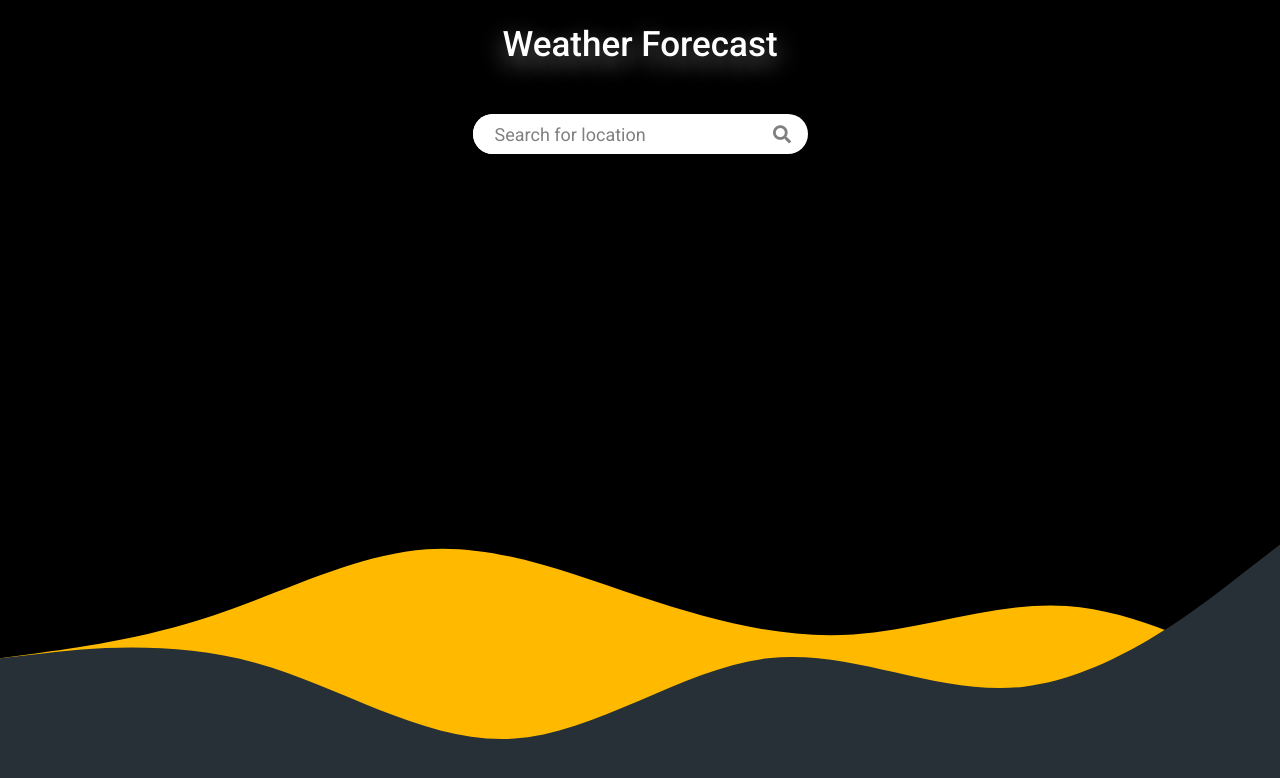
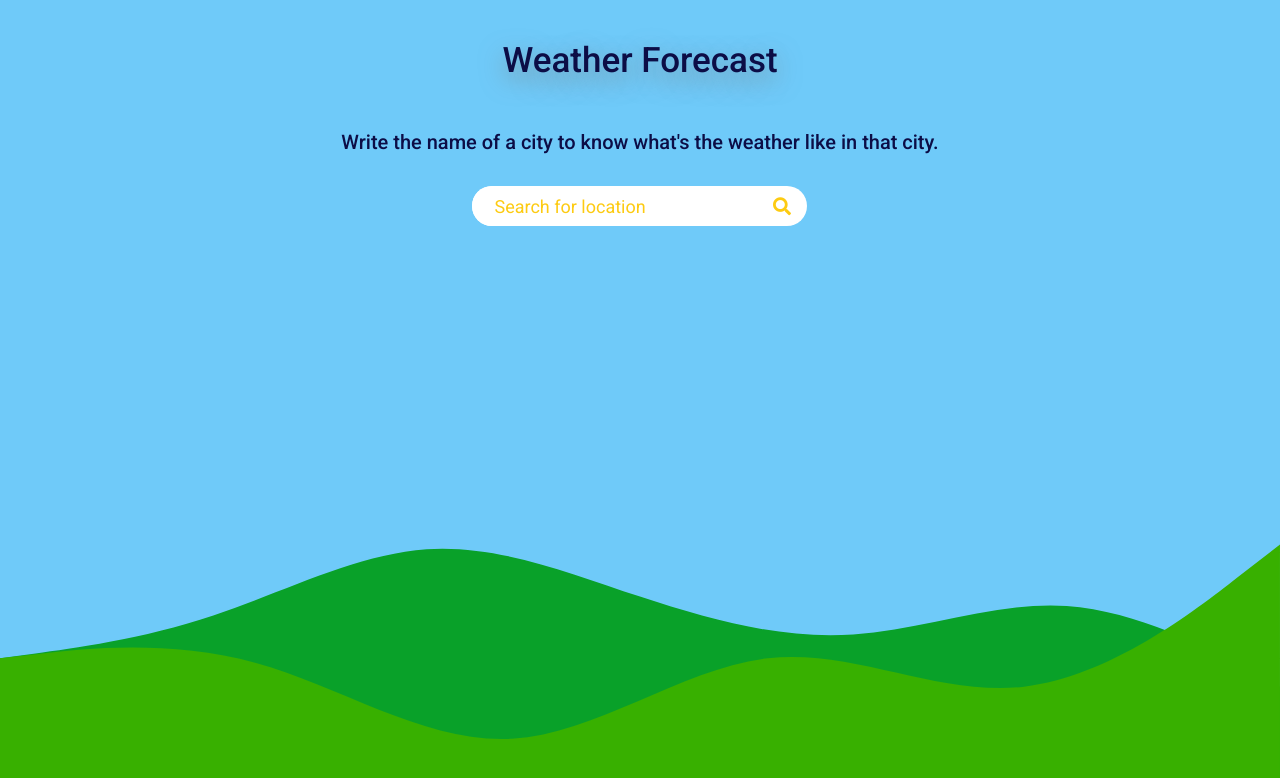
Before and after one commit to IsaiJesus/Weather-App, a React (Create React App) app: page / in a window 1280 px wide. Shown: the top 778 px of the page. Built offline with nearby package versions, Linux system fonts and the light colour scheme.

Commit message:
Weather app made with React js modified styles

```diff
--- a/src/App.js
+++ b/src/App.js
@@ -17,8 +17,8 @@ function App() {
   };
 
   return (
-    <div className="background d-flex flex-column justify-content-between">
-      <div className="container d-flex flex-column align-items-center justify-content-between">
+    <div className="background d-flex flex-column align-items-center justify-content-between">
+      <div className="container p-3 d-flex flex-column align-items-center justify-content-between">
         <Header />
         {forecast ? (
           <>
@@ -32,7 +32,7 @@ function App() {
         ) : (
           <>
             {!isLoading && <Form submitSearch={onSubmit} />}
-            {isError && <Error />}
+            {isError && <Error message={isError}/>}
             {isError && <Reload />}
             {isLoading && <Loader />}
           </>
@@ -44,12 +44,12 @@ function App() {
           viewBox="0 0 1440 320"
         >
           <path
-            fill="#ffba00"
+            fill="#09a129"
             fillOpacity="1"
             d="M0,160L40,154.7C80,149,160,139,240,112C320,85,400,43,480,37.3C560,32,640,64,720,90.7C800,117,880,139,960,133.3C1040,128,1120,96,1200,101.3C1280,107,1360,149,1400,170.7L1440,192L1440,320L1400,320C1360,320,1280,320,1200,320C1120,320,1040,320,960,320C880,320,800,320,720,320C640,320,560,320,480,320C400,320,320,320,240,320C160,320,80,320,40,320L0,320Z"
           ></path>
           <path
-            fill="#273036"
+            fill="#38b000"
             fillOpacity="1"
             d="M0,160L48,154.7C96,149,192,139,288,165.3C384,192,480,256,576,250.7C672,245,768,171,864,160C960,149,1056,203,1152,192C1248,181,1344,107,1392,69.3L1440,32L1440,320L1392,320C1344,320,1248,320,1152,320C1056,320,960,320,864,320C768,320,672,320,576,320C480,320,384,320,288,320C192,320,96,320,48,320L0,320Z"
           ></path>
--- a/src/components/Error.js
+++ b/src/components/Error.js
@@ -1,10 +1,10 @@
 import "../index.css";
 
-const Error = () => (
+const Error = ({message}) => (
   <div className="error mt-2 mb-4">
     <h3 className="m-0 text-center">
       <i className="fas fa-exclamation-circle pe-2"></i>
-      There is no such location
+      {message}
     </h3>
   </div>
 );
--- a/src/components/Form.js
+++ b/src/components/Form.js
@@ -5,7 +5,7 @@ import "../index.css";
 //Data from App component
 export default function Form({ submitSearch }) {
   //State to save the changes from the input
-  const [location, setLocation] = useState('');
+  const [location, setLocation] = useState("");
 
   //Function to send the text from the input
   const onSubmit = (e) => {
@@ -20,7 +20,9 @@ export default function Form({ submitSearch }) {
   };
 
   return (
-    <form className="form d-flex align-items-center justify-content-center my-4">
+    <form className="d-flex flex-column text-center align-items-center justify-content-center my-4">
+      <h4 className="instruction pb-4 m-0">Write the name of a city to know what's the weather like in that city.</h4>
+      <div className="form d-flex align-items-center justify-content-center my-2">
         <input
           type="text"
           placeholder="Search for location"
@@ -29,7 +31,11 @@ export default function Form({ submitSearch }) {
           value={location}
           onChange={(e) => setLocation(e.target.value)}
         />
-      <button onClick={onSubmit} className="form-button fas fa-search"></button>
+        <button
+          onClick={onSubmit}
+          className="form-button fas fa-search"
+        ></button>
+      </div>
     </form>
   );
 }
--- a/src/components/Header.js
+++ b/src/components/Header.js
@@ -2,8 +2,10 @@ import "../index.css";
 
 export default function Header() {
   return (
-    <h1 className="header text-center pt-4 pb-4 px-3 m-0">
+    <>
+      <h1 className="header text-center pt-4 pb-4 px-3 m-0">
       Weather Forecast
     </h1>
+    </>
   );
 }
--- a/src/components/Reload.js
+++ b/src/components/Reload.js
@@ -1,3 +1,5 @@
+import "../index.css";
+
 export default function Reload() {
 
   const handleReload = () => {
@@ -6,7 +8,7 @@ export default function Reload() {
 
   return (
     <button
-      className="btn btn-outline-warning mt-2 mb-5"
+      className="reload"
       onClick={handleReload}
     >
       Reload Page
--- a/src/hooks/useForecast.js
+++ b/src/hooks/useForecast.js
@@ -25,7 +25,7 @@ const useForecast = () => {
 
     //If the search doesn't exist, return the Error component
     if (!data || data.length === 0) {
-      setIsError(true);
+      setIsError('There is no such location');
       setIsLoading(false);
       return;
     }
@@ -38,7 +38,7 @@ const useForecast = () => {
     const { data } = await axios(`${REQUEST_URL}/${woeid}`);
     //If the search doesn't exist, return the Error component
     if (!data || data.length === 0) {
-      setIsError(true);
+      setIsError('Something went wrong');
       setIsLoading(false);
       return;
     }
@@ -73,7 +73,7 @@ const useForecast = () => {
     if (!response?.woeid) return;
 
     const data = await getForecastData(response.woeid);
-    //If theres is not data, return
+    //If there is not data, return
     if (!data) return;
 
     gatherForecastData(data);
--- a/src/index.css
+++ b/src/index.css
@@ -5,18 +5,23 @@
 /*Background*/
 .background{
   min-height: 100vh;
-  background: #000;
+  background: #6FCAF9;
 }
 
 /*Header*/
 
 .header{
-  color: #fff;
+  color: rgb(12, 13, 70);
   font-size: 35px;
-  text-shadow: rgba(180, 180, 180, 0.68) 0px 8px 24px;
+  text-shadow: rgba(128, 128, 128, 0.68) 0px 8px 24px;
 }
 
 /*Form*/
+
+.instruction{
+  font-size: 20px;
+  color: rgb(12, 13, 70);
+}
 
 .form{
   background-color: #fff;
@@ -30,7 +35,6 @@
   padding-left: 22px;
   border-radius: 25px;
   height: 40px;
-  color: gray;
   font-size: 18px;
   width: 100%;
 }
@@ -40,7 +44,7 @@
 }
 
 .form-input::placeholder{
-  color: gray;
+  color: #fdcb12;
 }
 
 .form-button{
@@ -49,7 +53,7 @@
   background: none;
   height: 40px;
   width: 60px;
-  color: gray;
+  color: #fdcb12;
   outline: none;
   font-size: 18px;
 }
@@ -62,7 +66,7 @@
 
 .today{
   color: #fff;
-  background-color: rgb(20, 20, 20);
+  background-color: #18181B;
   border: 1px solid rgb(40, 40, 40);
   box-shadow: rgba(70, 70, 70, 0.35) 0px 5px 15px;
   border-radius: 20px;
@@ -91,7 +95,7 @@
 /*Information*/
 
 .information{
-  color: #fdc500;
+  color: #FFC107;
 }
 
 .information:hover{
@@ -101,15 +105,14 @@
 /*Days*/
 
 .days{
-  background-color: rgb(20, 20, 20);
-  border: 1px solid rgb(40, 40, 40);
+  background-color: #18181B;
   box-shadow: rgba(70, 70, 70, 0.35) 0px 5px 15px;
   border-radius: 20px;
   color: #fff;
 }
 
 .days:hover{
-  background-color: #fdc500;
+  background-color: #FDCB12;
 }
 
 .days-icon{
@@ -133,7 +136,7 @@
   position: absolute;
   left: 8px;
   width: 16px;
-  background: #ffba00;
+  background: #FDCB12;
   animation: lds-facebook 1.2s cubic-bezier(0, 0.5, 0.5, 0.6) infinite;
   box-shadow: rgba(148, 148, 148, 0.5) 0px 8px 24px;
 }
@@ -167,10 +170,26 @@
 }
 
 .error h3{
-  color: rgb(175, 175, 175);
+  color: #FDCB12;
 }
 
 .error i{
-  color: #fdc500;
+  color: #FDCB12;
   font-size: 22px;
 }
+
+/*Reload*/
+
+.reload{
+  background: #FDCB12;
+  border: none;
+  padding: 10px 16px;
+  border-radius: 5px;
+  margin: 18px 0px;
+}
+
+.reload:hover{
+  background: none;
+  outline: 2px solid #FDCB12;
+  color: #FDCB12;
+}
```
Also changed, not shown: public/images/weather.png (added). Lines whose indentation alone changed are shown as unchanged.
